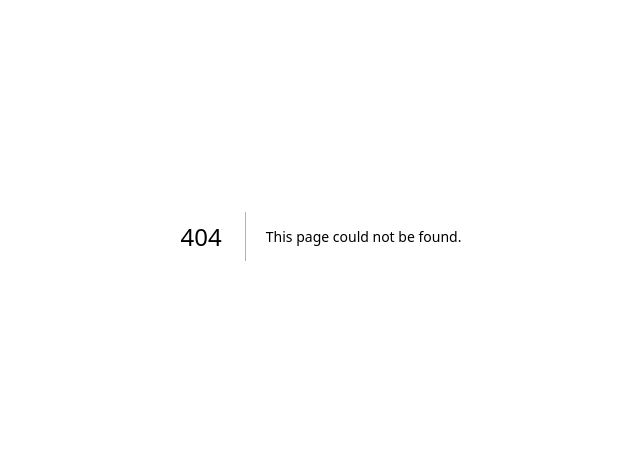
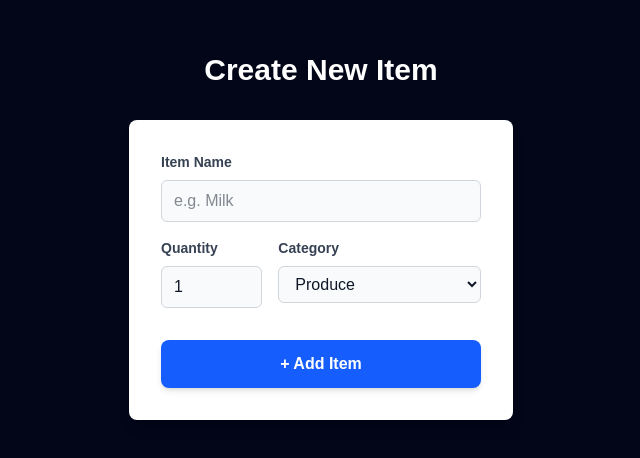
Before and after one commit to Tianao0110/cprg306-assignments, a Next.js app: page /week-5 in a window 1280 px wide. Before the commit this address had no page. Shown: the part 164-622 px from the top of the page, without its empty margins (319-959 px from the left). Built offline with nearby package versions, Linux system fonts and the light colour scheme.

Commit message:
add week5

```diff
--- a/app/page.js
+++ b/app/page.js
@@ -44,6 +44,16 @@
               Week 4 Assignment
             </Link>
           </li>
+
+          {/* Week 5 */}
+          <li>
+            <Link
+              href="/week-5"
+              className="block p-3 bg-white rounded-lg shadow hover:bg-slate-50 hover:shadow-md transition-all text-slate-800 font-medium border border-gray-200"
+            >
+              Week 5 Assignment
+            </Link>
+          </li>
         </ul>
       </div>
     </main>
--- /dev/null
+++ b/app/week-5/NewItem.js
@@ -0,0 +1,99 @@
+"use client";
+import { useState } from "react";
+
+export default function NewItem() {
+  const [name, setName] = useState("");
+  const [quantity, setQuantity] = useState(1);
+  const [category, setCategory] = useState("produce");
+
+  const handleSubmit = (event) => {
+    event.preventDefault();
+
+    const item = {
+      name: name,
+      quantity: quantity,
+      category: category,
+    };
+
+    console.log(item);
+    alert(`Added item: ${name}, quantity: ${quantity}, category: ${category}`);
+
+    setName("");
+    setQuantity(1);
+    setCategory("produce");
+  };
+
+  return (
+    // Form Container: 白色背景，圆角，阴影，看起来像一张卡片
+    <form
+      onSubmit={handleSubmit}
+      className="w-full max-w-sm bg-white p-8 rounded-lg shadow-lg space-y-4"
+    >
+      {/* Name Field */}
+      <div>
+        <label className="block text-gray-700 text-sm font-bold mb-2">
+          Item Name
+        </label>
+        <input
+          type="text"
+          placeholder="e.g. Milk"
+          required
+          className="w-full px-3 py-2 border border-gray-300 rounded-md focus:outline-none focus:ring-2 focus:ring-blue-500 focus:border-transparent bg-gray-50 text-gray-900"
+          value={name}
+          onChange={(e) => setName(e.target.value)}
+        />
+      </div>
+
+      {/* Row for Quantity & Category */}
+      <div className="flex gap-4">
+        {/* Quantity */}
+        <div className="w-1/3">
+          <label className="block text-gray-700 text-sm font-bold mb-2">
+            Quantity
+          </label>
+          <input
+            type="number"
+            min="1"
+            max="99"
+            required
+            className="w-full px-3 py-2 border border-gray-300 rounded-md focus:outline-none focus:ring-2 focus:ring-blue-500 bg-gray-50 text-gray-900"
+            value={quantity}
+            onChange={(e) => setQuantity(Number(e.target.value))}
+          />
+        </div>
+
+        {/* Category */}
+        <div className="w-2/3">
+          <label className="block text-gray-700 text-sm font-bold mb-2">
+            Category
+          </label>
+          <select
+            className="w-full px-3 py-2 border border-gray-300 rounded-md focus:outline-none focus:ring-2 focus:ring-blue-500 bg-gray-50 text-gray-900 capitalize"
+            value={category}
+            onChange={(e) => setCategory(e.target.value)}
+          >
+            <option value="produce">Produce</option>
+            <option value="dairy">Dairy</option>
+            <option value="bakery">Bakery</option>
+            <option value="meat">Meat</option>
+            <option value="frozen foods">Frozen Foods</option>
+            <option value="canned goods">Canned Goods</option>
+            <option value="dry goods">Dry Goods</option>
+            <option value="beverages">Beverages</option>
+            <option value="snacks">Snacks</option>
+            <option value="household">Household</option>
+            <option value="other">Other</option>
+          </select>
+        </div>
+      </div>
+
+      {/* Submit Button */}
+      <button
+        type="submit"
+        className="w-full py-3 mt-4 bg-blue-600 hover:bg-blue-700 text-white font-bold rounded-lg shadow-md transition-colors duration-200"
+      >
+        + Add Item
+      </button>
+    </form>
+  );
+}
--- /dev/null
+++ b/app/week-5/page.js
@@ -0,0 +1,12 @@
+import NewItem from "./NewItem";
+
+export default function Page() {
+  return (
+    <main className="flex justify-center items-center min-h-screen bg-slate-950">
+      <div className="w-full flex flex-col items-center">
+        <h1 className="text-3xl font-bold text-white mb-8">Create New Item</h1>
+        <NewItem />
+      </div>
+    </main>
+  );
+}
```
